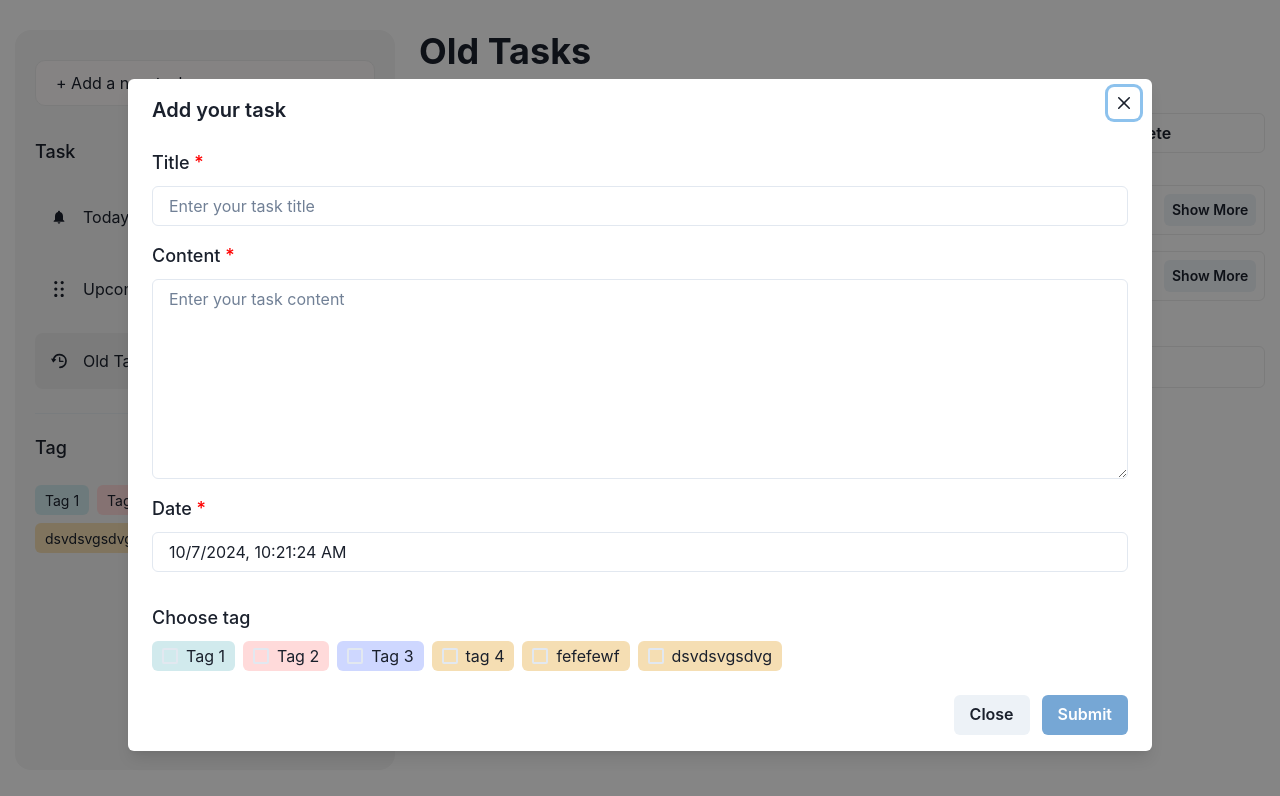
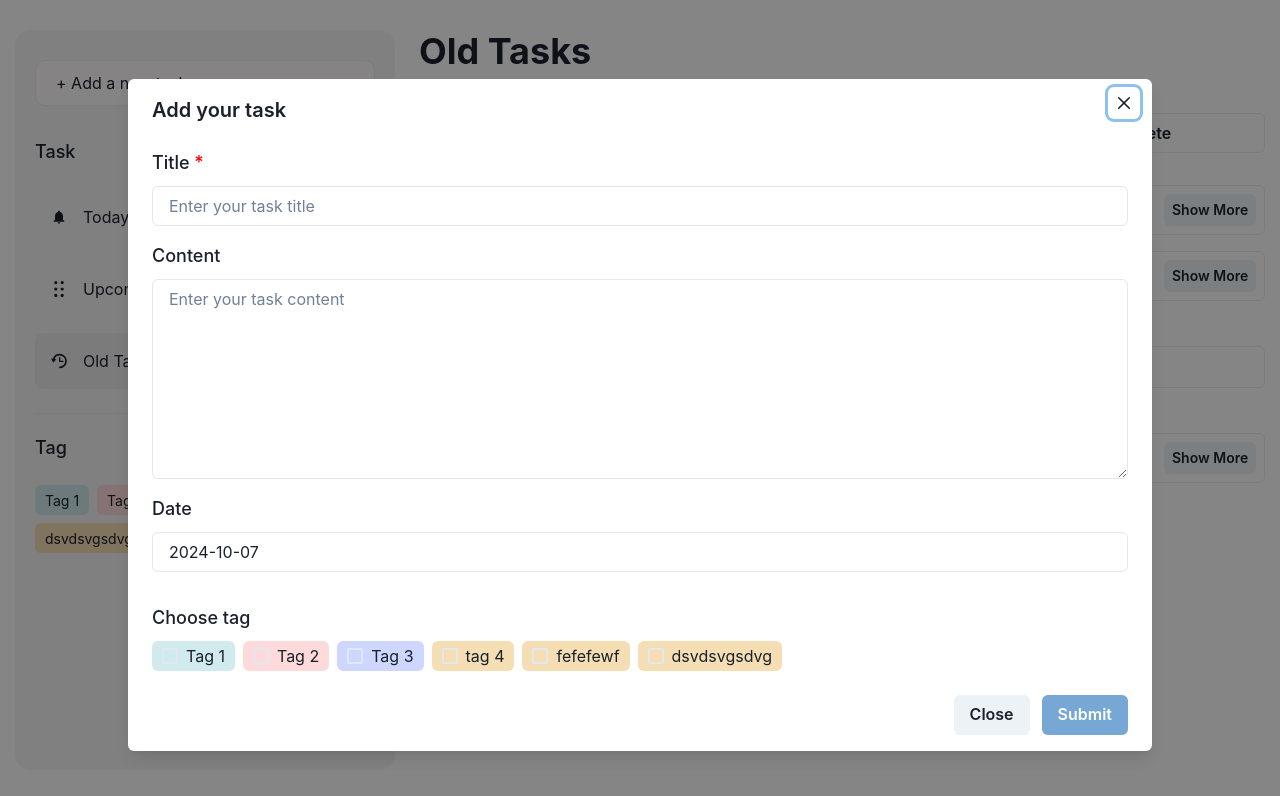
Before and after one commit to chotr/HachiumTest, a React (Create React App) app: page /old in a window 1280 px wide. Both pictures are taken after a click on the element "+ Add a new task". Shown: the top 796 px of the page. Built offline with nearby package versions, Linux system fonts and the light colour scheme; data requests are answered from the project's data file.

Commit message:
fix update

```diff
--- a/db.json
+++ b/db.json
@@ -141,16 +141,16 @@
       ]
     },
     {
-      "id": "db0b",
       "title": "ádsac",
-      "content": "csacsacsacsa",
+      "content": "csacsacsacsacdacdsaccsacasca",
       "completed": false,
       "date": "2024-10-07",
       "checkedTime": "",
       "tag": [
         "af6b",
         "f052"
-      ]
+      ],
+      "id": "db0b"
     },
     {
       "id": "9b5a",
@@ -165,17 +165,28 @@
       ]
     },
     {
-      "id": "fbc9",
+      "id": "af08",
+      "title": "Task 2",
+      "content": "This is the first task.\n- Item 1\n- Item 2\n- Item 3\n- item 4",
+      "completed": true,
+      "date": "2024-10-06",
+      "checkedTime": "2024-10-06T10:30:00Z",
+      "tag": [
+        "436b"
+      ]
+    },
+    {
       "title": "Task 1",
-      "content": "Lits task: \n- 123\n- 456\n- 789",
-      "completed": false,
+      "content": "Lits task: \n- 123\n- 456\n- 789\n- 5435435csacsacascsaca\n-vcdsvsdv",
+      "completed": true,
       "date": "2024-10-07",
       "checkedTime": "",
       "tag": [
         "f052",
         "90e2",
         "2aa8"
-      ]
+      ],
+      "id": "f106"
     }
   ],
   "tags": [
--- a/src/Layout/layout.tsx
+++ b/src/Layout/layout.tsx
@@ -32,7 +32,7 @@ import "react-calendar/dist/Calendar.css";
 import { useMutation, useQuery, useQueryClient } from "react-query";
 import { relative } from "path";
 
-type ValuePiece = Date | null;
+type ValuePiece = Date | string | null;
 type Value = ValuePiece | [ValuePiece, ValuePiece];
 
 interface Tag {
@@ -53,7 +53,7 @@ export default function Layout() {
     onOpen: onOpenModal2,
     onClose: onCloseModal2,
   } = useDisclosure();
-  const [value, onChange] = useState<Value>(new Date());
+  const [value, onChange] = useState<Value>(new Date().toISOString().split("T")[0]);
   const [isOpenCal, setOpencal] = useState(false);
   const [newTask, setTask] = useState({
     title: "",
@@ -372,10 +372,7 @@ export default function Layout() {
                 onChange={(e) => setTask({ ...newTask, title: e.target.value })}
               ></Input>
               <Text fontSize={"18px"} fontWeight={"500"} mb={"10px"}>
-                Content{" "}
-                <Box as={"span"} color={"red"}>
-                  *
-                </Box>
+                Content
               </Text>
 
               <Textarea
@@ -388,10 +385,7 @@ export default function Layout() {
               ></Textarea>
 
               <Text fontSize={"18px"} fontWeight={"500"} mb={"10px"}>
-                Date{" "}
-                <Box as={"span"} color={"red"}>
-                  *
-                </Box>
+                Date
               </Text>
               <Box position={"relative"} mb={"16px"}>
                 <Input
--- a/src/component/taskItem.tsx
+++ b/src/component/taskItem.tsx
@@ -131,20 +131,12 @@ export default function TaskItem({ task, index, dateTask }: TaskProps) {
     };
 
     if (newTask.title !== "") {
-      const response = await api.post("/tasks", _newTask);
+      const response = await api.put(`/tasks/${task.id}`, _newTask);
 
       if (
         response.status.toString() === "201" ||
         response.status.toString() === "200"
       ) {
-        setTask({
-          title: "",
-          content: "",
-          completed: false,
-          date: "",
-          checkedTime: "",
-          tag: [],
-        });
 
         queryClient.invalidateQueries("tasks");
         // setSelectedTags([]);
```
